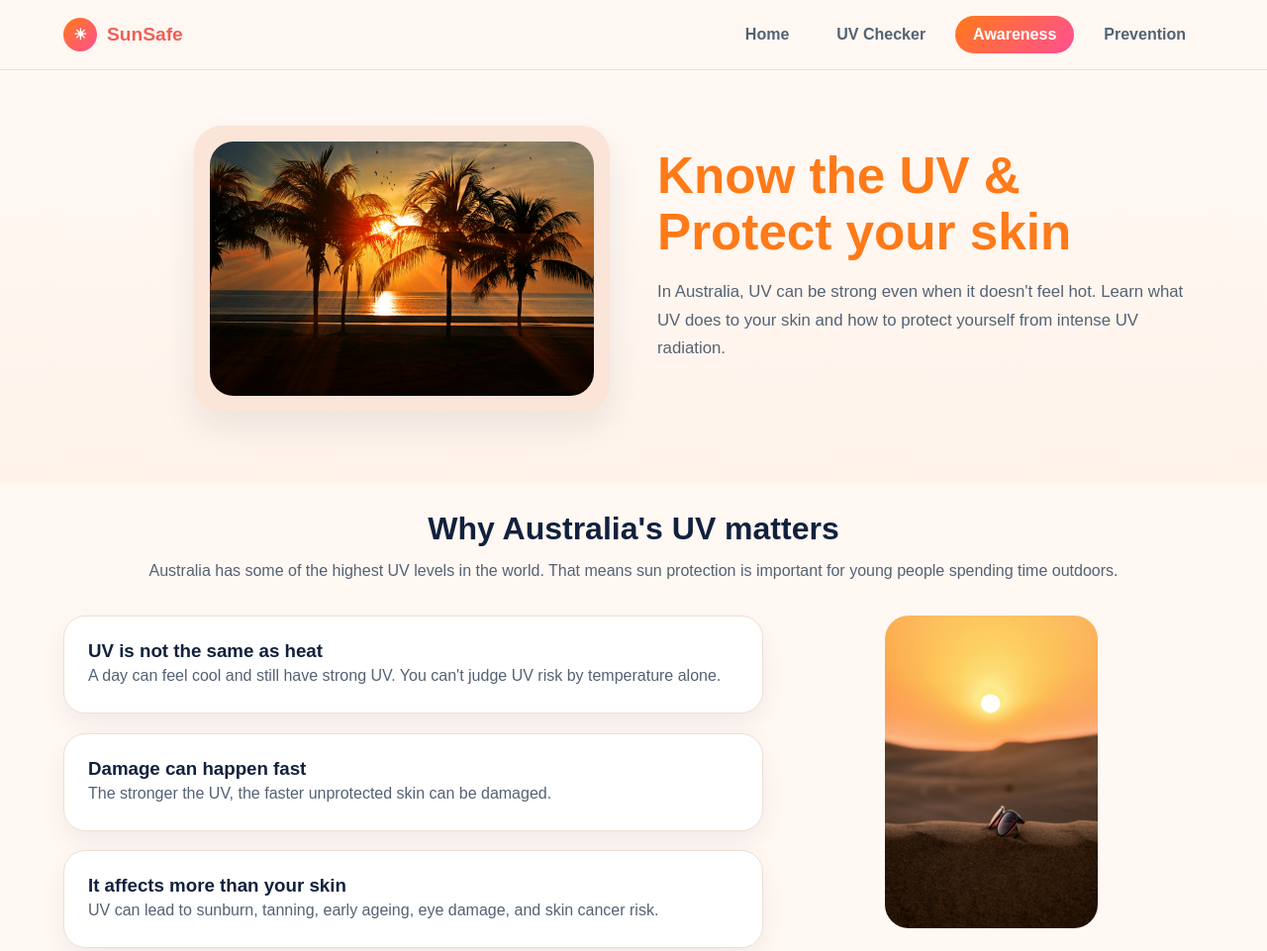
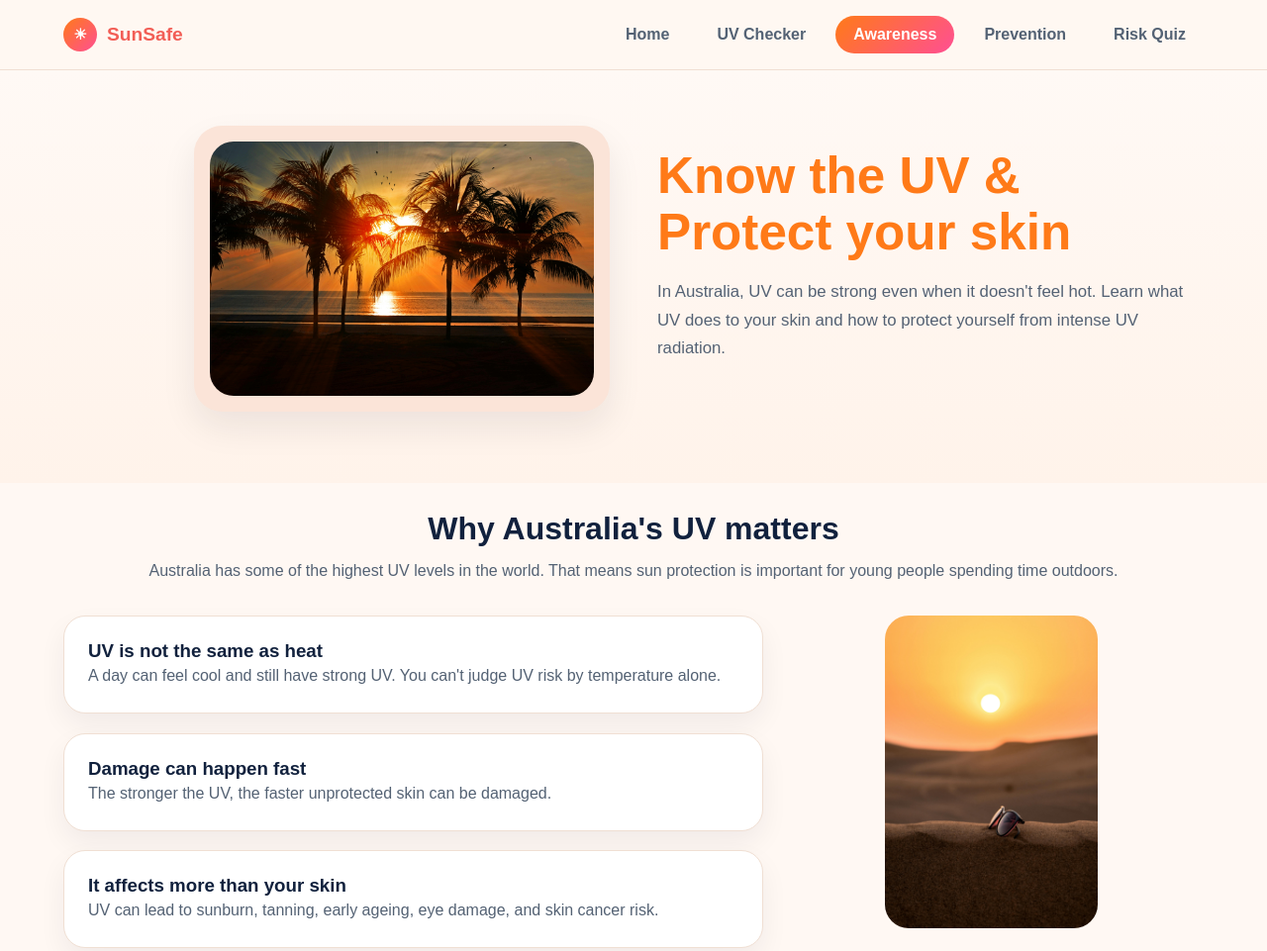
Before and after one commit to MirajJagani/FIT5120-SunSafety, a plain HTML site: page awareness.html in a window 1280 px wide. Shown: the top 961 px of the page at 99% size. Drawn offline with Linux system fonts and the light colour scheme.

Commit message:
Added the quiz button

```diff
--- a/awareness.html
+++ b/awareness.html
@@ -20,6 +20,7 @@
         <a href="uv-checker.html" class="nav-link">UV Checker</a>
         <a href="awareness.html" class="nav-link active">Awareness</a>
         <a href="prevention.html" class="nav-link">Prevention</a>
+        <a href="Quiz.html" class="nav-link">Risk Quiz</a>
       </nav>
     </div>
   </header>
```
